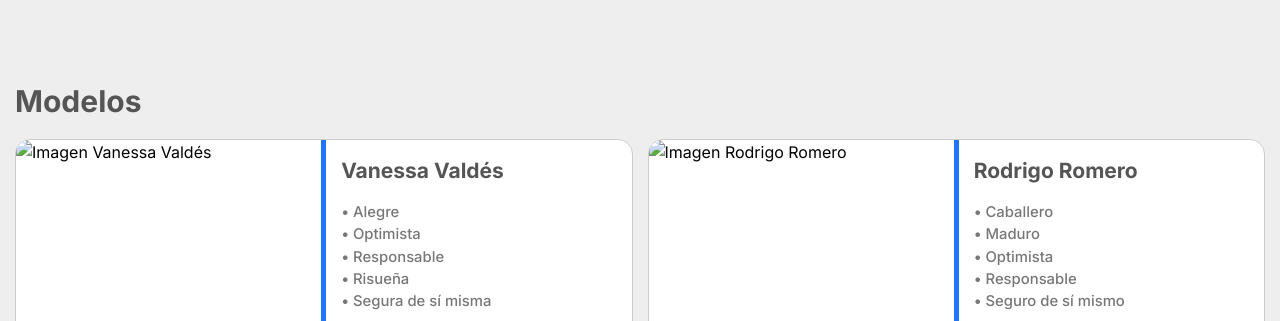
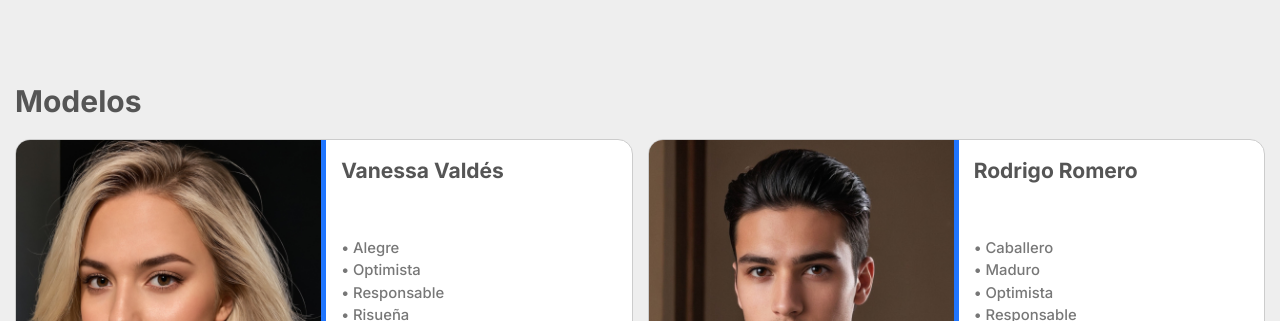
Before and after one commit to Ararpi/Ararpi, a plain HTML site: page index.html in a window 1280 px wide. Shown: the part 1062-1383 px from the top of the page. Drawn offline with Linux system fonts and the light colour scheme.

Commit message:
Update index.html

```diff
--- a/index.html
+++ b/index.html
@@ -271,7 +271,7 @@
       <div class="bloque-cards-modelos">
         <div class="card-modelos">
           <div class="bloque-imagen-modelos">
-            <img src="images/" alt="Imagen Vanessa Valdés" class="imagen-modelos">
+            <img src="images/vanessa_valdes_home.jpg" alt="Imagen Vanessa Valdés" class="imagen-modelos">
           </div>
           <div class="linea-vertical"></div>
           <div class="bloque-info-card-modelos">
@@ -317,7 +317,7 @@
 
         <div class="card-modelos">
           <div class="bloque-imagen-modelos">
-            <img src="images/" alt="Imagen Rodrigo Romero" class="imagen-modelos">
+            <img src="images/rodrigo_romero_home.jpg" alt="Imagen Rodrigo Romero" class="imagen-modelos">
           </div>
           <div class="linea-vertical"></div>
           <div class="bloque-info-card-modelos">
```
